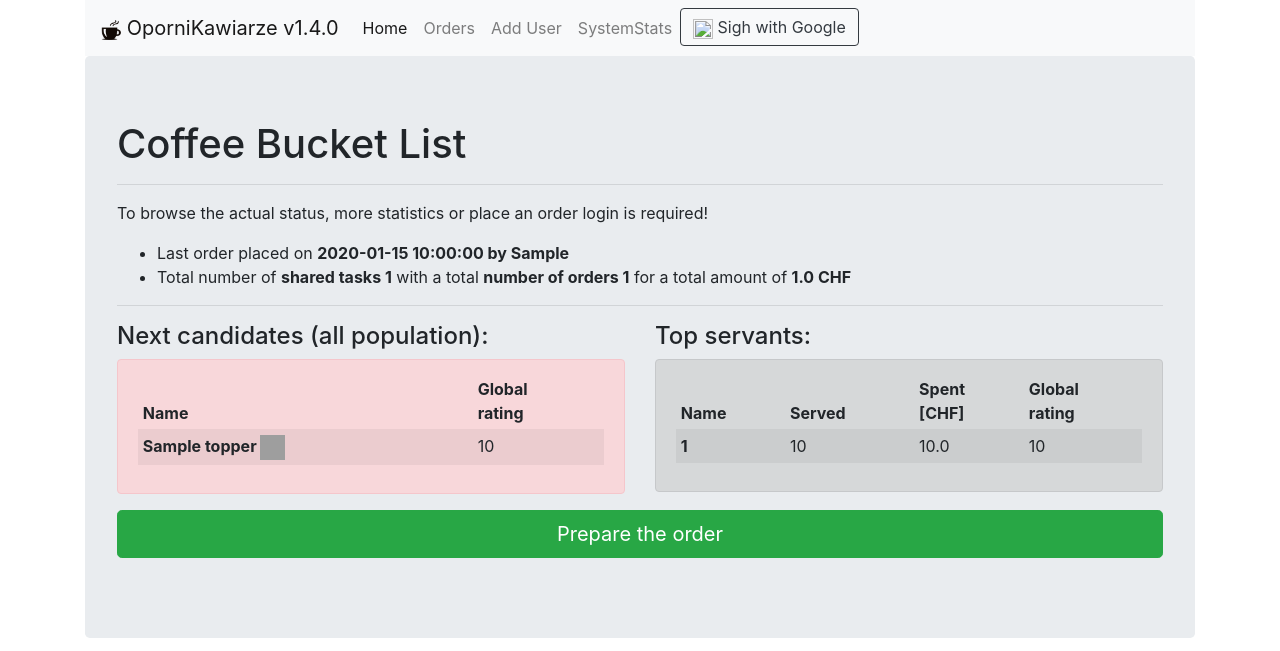
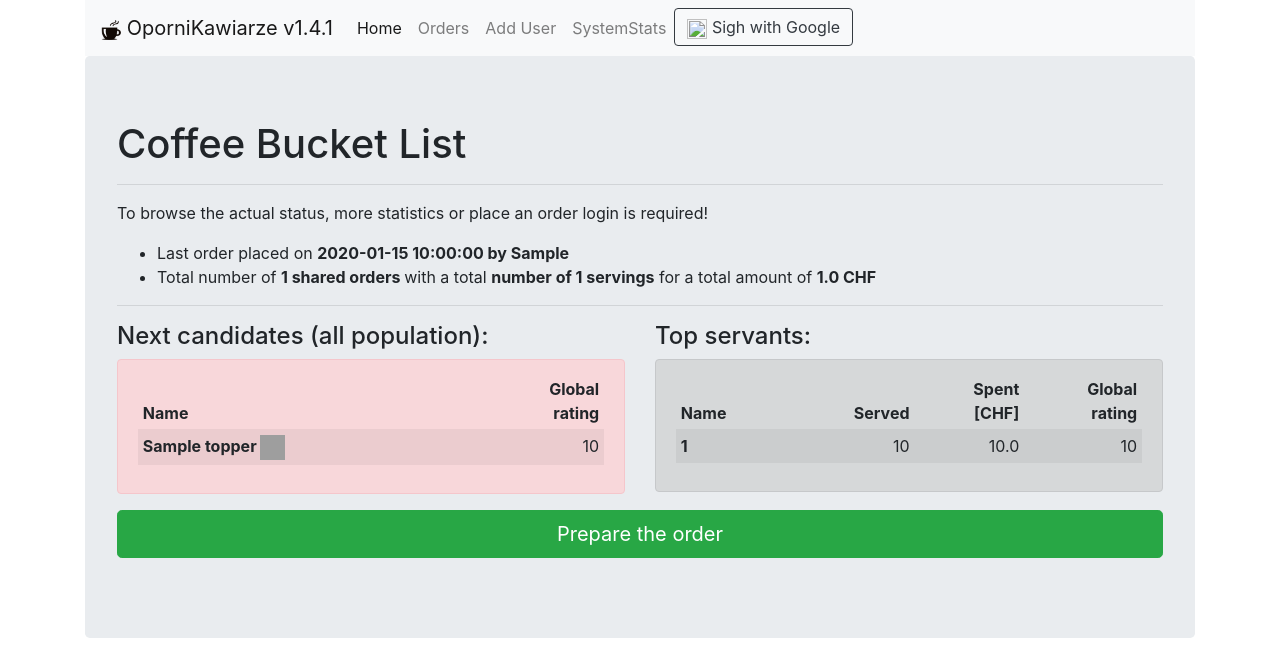
Before and after one commit to agorzawski/fairtaskassigner, a Flask app: template templates/index.html in a window 1280 px wide. Shown: the top 651 px of the page. Run offline with Flask 2, Linux system fonts and the light colour scheme; the template is opened without the code that fills it: most values are stand-ins (such as "Sample title", 1, 10 or a date in 2020); parts of the project's set-up code (start-up, migrations or seed data) failed here and were passed over; some libraries are stand-ins or nearby versions; grey boxes are pictures that could not be loaded.

Commit message:
cosmetics

```diff
--- a/templates/common_title.html
+++ b/templates/common_title.html
@@ -1,2 +1,2 @@
 <nav class="navbar navbar-expand-lg navbar-light bg-light sticky-top">
-<a class="navbar-brand" href="#"><img src="static/coffee.png" width="20" height="20"/> OporniKawiarze v1.4.0 </a>
+<a class="navbar-brand" href="#"><img src="static/coffee.png" width="20" height="20"/> OporniKawiarze v1.4.1 </a>
--- a/templates/index.html
+++ b/templates/index.html
@@ -38,7 +38,7 @@
             </p>
             <ul>
               <li>Last order placed on <b> {{generalStats['lastDate']}} by {{generalStats['lastServant']}}</b></li>
-              <li>Total number of <b>shared tasks {{generalStats['totalServings']}}</b> with a total <b>number of orders {{generalStats['totalJobs']}}</b> for a total amount of <b> {{'%0.1f'| format(generalStats['totalBudgetSpent'])}} CHF </b></li>
+              <li>Total number of <b>{{generalStats['totalServings']}} shared orders </b> with a total <b>number of {{generalStats['totalJobs']}} servings</b> for a total amount of <b> {{'%0.1f'| format(generalStats['totalBudgetSpent'])}} CHF </b></li>
             </ul>
             {% include 'quick_add.html' %}
 
@@ -58,7 +58,7 @@
                       <thead>
                           <tr>
                               <th scope="col">Name</th>
-                              <th scope="col">Global <br>rating</th>
+                              <th scope="col" class="text-right">Global <br>rating</th>
                           </tr>
                       </thead>
                       <tbody>
@@ -72,7 +72,7 @@
                                   {% endif %}
                                 {% endfor %}
                               </th>
-                              <td> {{'%d'| format(topper[2]|float)}}</td>
+                              <td class="text-right"> {{'%d'| format(topper[2]|float)}}</td>
                           </tr>
                       {% endfor %}
                       </tbody>
@@ -87,9 +87,9 @@
                       <thead>
                           <tr>
                               <th scope="col">Name</th>
-                              <th scope="col">Served</th>
-                              <th scope="col">Spent <br>[CHF]</th>
-                              <th scope="col">Global <br> rating</th>
+                              <th scope="col" class="text-right">Served</th>
+                              <th scope="col" class="text-right">Spent <br>[CHF]</th>
+                              <th scope="col" class="text-right">Global <br> rating</th>
                           </tr>
                       </thead>
                       <tbody>
@@ -98,9 +98,9 @@
                               <th scope="row">{{ topper[0] }}
 
                               </th>
-                              <td> {{'%d'| format(topper[1]|float)}} </td>
-                              <td> {{'%0.1f'| format(topper[2]|float)}} </td>
-                              <td> {{'%d'| format(topper[3]|float)}}</td>
+                              <td class="text-right"> {{'%d'| format(topper[1]|float)}} </td>
+                              <td class="text-right"> {{'%0.1f'| format(topper[2]|float)}} </td>
+                              <td class="text-right"> {{'%d'| format(topper[3]|float)}}</td>
                           </tr>
                       {% endfor %}
                       </tbody>
```
Also changed, not shown: templates/stats.html (+18 -18 lines).
